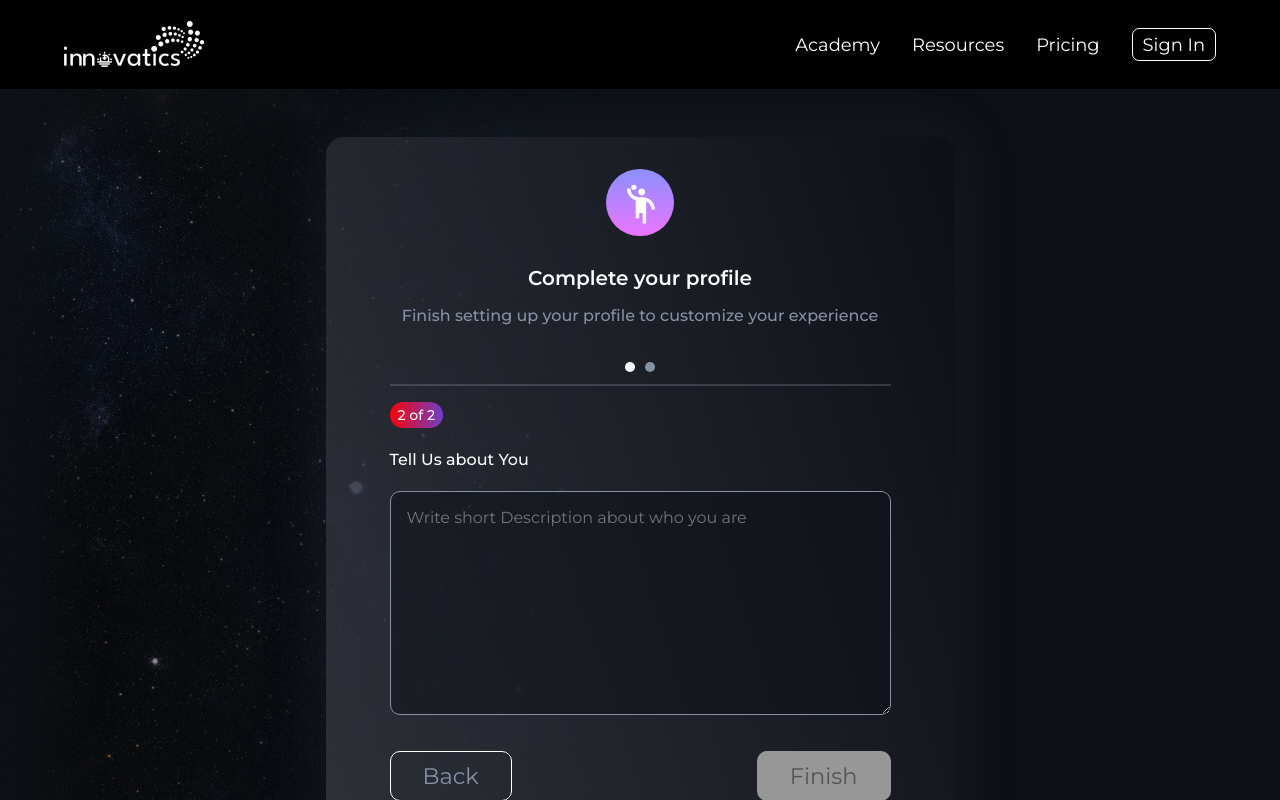
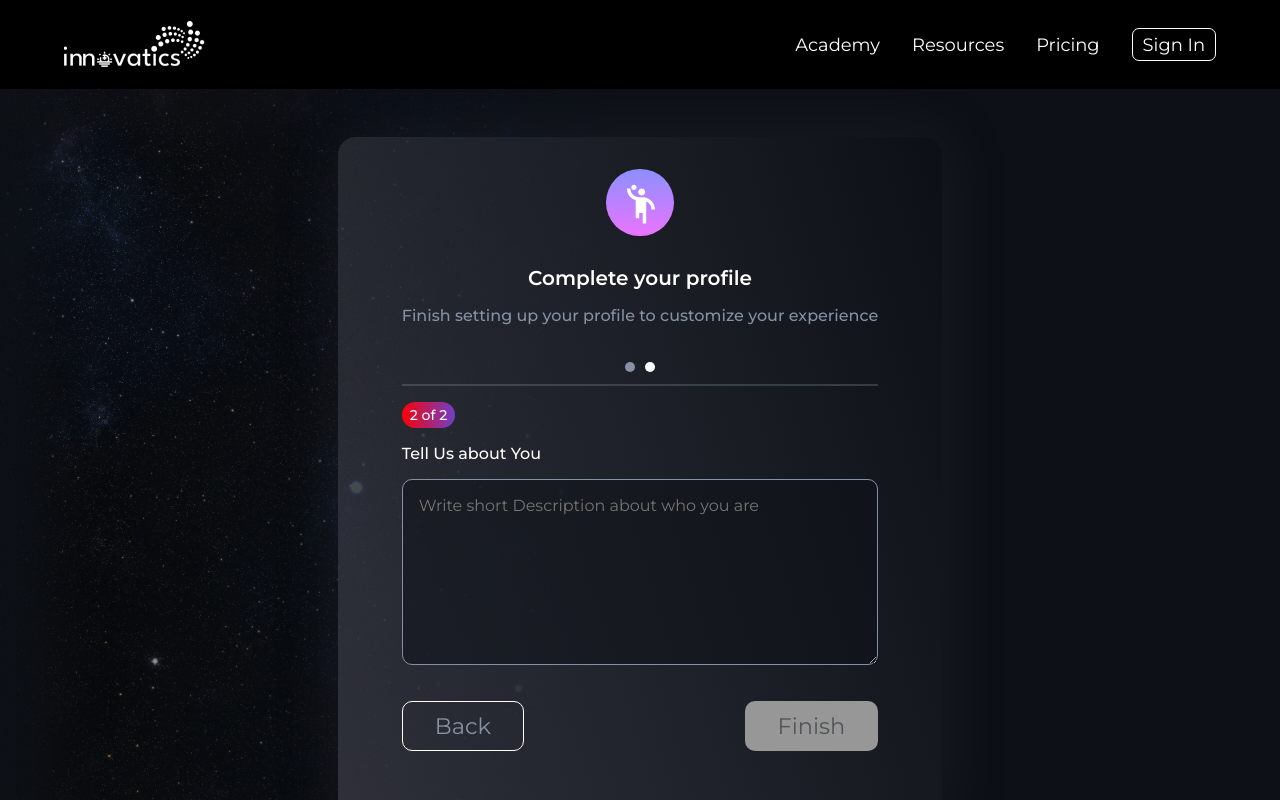
Before and after one commit to Innovatics-Labs/innovatics-client, a Next.js app: page /complete-profile in a window 1280 px wide. Both pictures are taken after a click on the button "Continue". Shown: the top 800 px of the page. Built offline with nearby package versions, Linux system fonts and the light colour scheme; no server answers.

Commit message:
refactor: export home, course and complete-profile components from the index file making for a cleaner import

```diff
--- a/src/components/completeprofile/ContactDetails.js
+++ b/src/components/completeprofile/ContactDetails.js
@@ -4,16 +4,7 @@ import styled from "styled-components";
 const ContactDetails = ({ mobile, address, updateFields }) => {
   return (
     <div>
-      <p
-        style={{
-          color: "white",
-          fontWeight: "500",
-          fontSize: "16px",
-          marginBlock: 22,
-        }}
-      >
-        Add contact details
-      </p>
+      <Title>Add contact details</Title>
       <Form>
         <Input
           type="text"
@@ -38,6 +29,13 @@ const ContactDetails = ({ mobile, address, updateFields }) => {
 
 export default ContactDetails;
 
+const Title = styled.p`
+  color: white;
+  font-weight: 500;
+  font-size: 16px;
+  margin-block: 22;
+`;
+
 const Form = styled.div`
   display: flex;
   flex-direction: column;
@@ -50,4 +48,5 @@ const Input = styled.input`
   border-radius: 10px;
   padding: 1.3rem;
   width: 100%;
+  color: #8691a6;
 `;
--- a/src/components/completeprofile/DescriptionForm.js
+++ b/src/components/completeprofile/DescriptionForm.js
@@ -4,23 +4,14 @@ import styled from "styled-components";
 const DescriptionForm = ({ description, updateFields }) => {
   return (
     <div>
-      <p
-        style={{
-          color: "white",
-          fontWeight: "500",
-          fontSize: "16px",
-          marginBlock: 22,
-        }}
-      >
-        Tell Us about You
-      </p>
+      <Title>Tell Us about You</Title>
       <TextArea
         value={description}
         placeholder="Write short Description about who you are"
         name="description"
         id="description"
-        cols="50"
-        rows="10"
+        cols="40"
+        rows="8"
         onChange={(e) => updateFields({ description: e.target.value })}
       ></TextArea>
     </div>
@@ -29,10 +20,18 @@ const DescriptionForm = ({ description, updateFields }) => {
 
 export default DescriptionForm;
 
+const Title = styled.p`
+  color: white;
+  font-weight: 500;
+  font-size: 16px;
+  margin-block: 22;
+`;
+
 const TextArea = styled.textarea`
   background: rgba(13, 17, 23, 0.5);
   border: 1px solid #8691a6;
   border-radius: 10px;
   width: 100%;
   padding: 1rem;
+  color: #8691a6;
 `;
--- a/src/components/completeprofile/index.js
+++ b/src/components/completeprofile/index.js
@@ -0,0 +1,4 @@
+import ContactDetails from "./ContactDetails";
+import DescriptionForm from "./DescriptionForm";
+
+export { ContactDetails, DescriptionForm };
--- a/src/components/course/index.js
+++ b/src/components/course/index.js
@@ -0,0 +1,5 @@
+import TopicCard from "./TopicCard";
+import CourseOverview from "./CourseOverview";
+import TopicResourceCard from "./TopicResourceCard";
+
+export { TopicCard, CourseOverview, TopicResourceCard };
--- a/src/pages/complete-profile/index.js
+++ b/src/pages/complete-profile/index.js
@@ -3,8 +3,10 @@ import { useState } from "react";
 import { MdSportsHandball } from "react-icons/md";
 import styled from "styled-components";
 import Button from "../../components/Button";
-import ContactDetails from "../../components/completeprofile/ContactDetails";
-import DescriptionForm from "../../components/completeprofile/DescriptionForm";
+import {
+  ContactDetails,
+  DescriptionForm,
+} from "../../components/completeprofile";
 import { useMultistepForm } from "../../hooks/useMultistepForm";
 import { Container } from "../signIn";
 
@@ -31,7 +33,7 @@ const CompleteProfile = () => {
 
   function onSubmit(e) {
     e.preventDefault();
-    if (!isLastStep) return next();
+    if (!isLastStep) return;
     alert("Successful Account Creation");
   }
 
@@ -50,8 +52,8 @@ const CompleteProfile = () => {
           </div>
         </Header>
         <Divider>
-          <Ellipse active />
-          <Ellipse />
+          <Ellipse active={currentStepIndex === 0} />
+          <Ellipse active={currentStepIndex === 1} />
           <hr />
         </Divider>
         <div>
@@ -81,6 +83,8 @@ const CompleteProfile = () => {
             />
           ) : (
             <Button
+              type="button"
+              onClick={next}
               title={"Continue"}
               bgColor={"#979797"}
               color={"rgba(13, 17, 23, 0.5);"}
--- a/src/pages/course/[courseId].js
+++ b/src/pages/course/[courseId].js
@@ -5,10 +5,10 @@ import styled from "styled-components";
 import { useDocument } from "react-firebase-hooks/firestore";
 import { doc } from "firebase/firestore";
 
+import { TopicCard, CourseOverview } from "../../components/course";
+
 import siteMetadata from "../../data/siteMetadata";
 import HeadSeo from "../../components/HeadSeo";
-import CourseOverview from "../../components/course/CourseOverview";
-import TopicCard from "../../components/course/TopicCard";
 import GradientIcon from "../../components/GradientIcon";
 import InstructorCap from "../../components/InstructorCap";
 import JoinDiscord from "../../components/JoinDiscord";
```
Also changed, not shown: src/components/home/index.js (+25 -0 lines), src/pages/index.js (+14 -10 lines).
